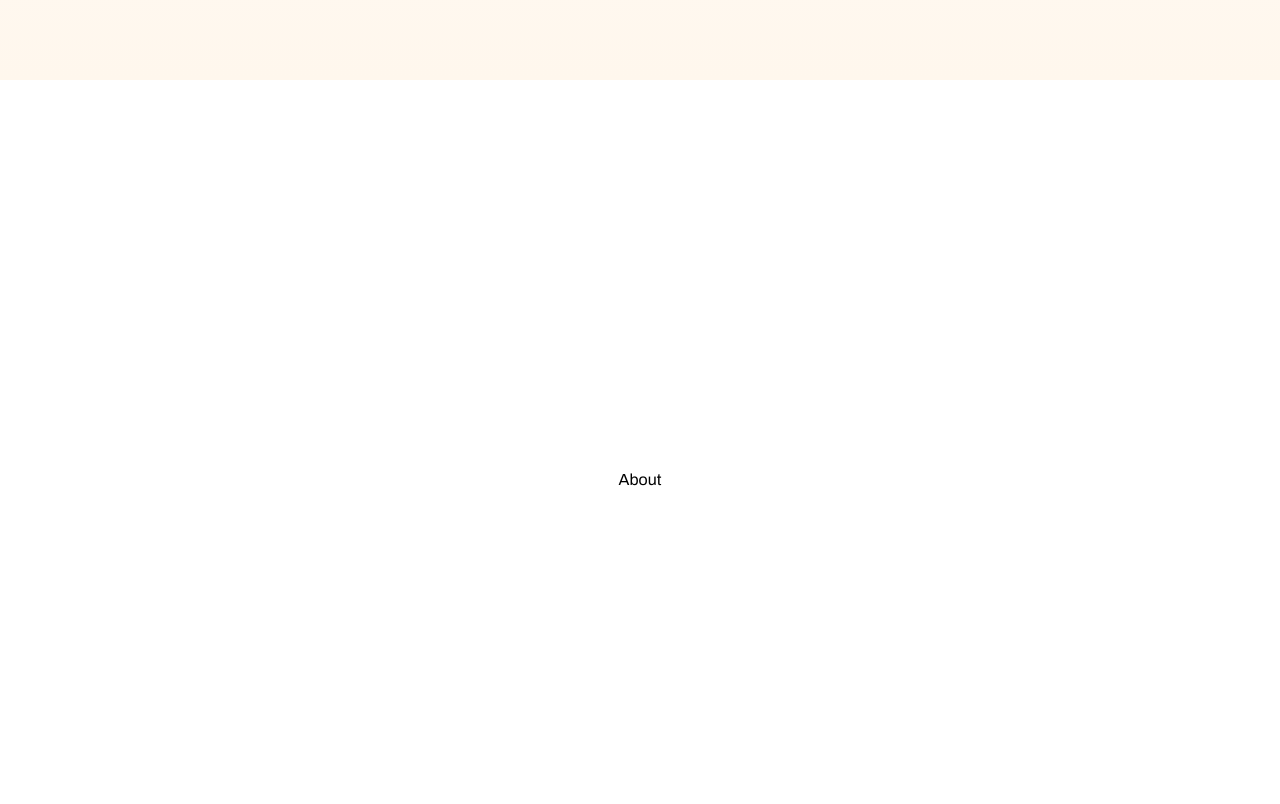
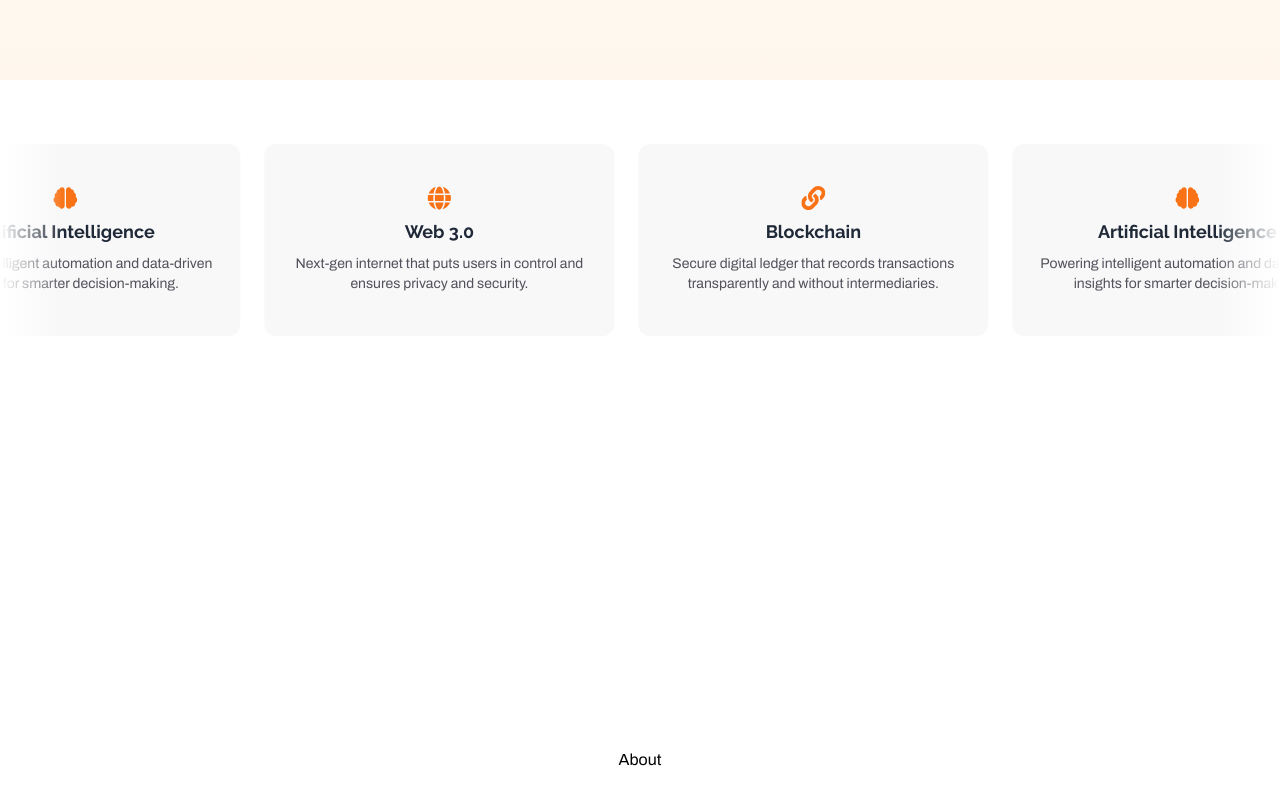
Before and after one commit to vaishnavishelke2021/Startup-Website---STSARC, a React (Vite) app: page / in a window 1280 px wide. Shown: the part 720-1524 px from the top of the page. Built offline with nearby package versions, Linux system fonts and the light colour scheme.

Commit message:
added: Marquee

```diff
--- a/package.json
+++ b/package.json
@@ -15,9 +15,12 @@
     "@react-three/fiber": "^8.17.10",
     "framer-motion": "^11.11.10",
     "gsap": "^3.12.5",
+    "icons": "^1.0.0",
     "locomotive-scroll": "^4.1.4",
     "react": "^18.3.1",
     "react-dom": "^18.3.1",
+    "react-fast-marquee": "^1.6.5",
+    "react-icons": "^5.3.0",
     "react-scroll-parallax": "^3.4.5",
     "react-spring": "^9.7.4",
     "react-three-fiber": "^6.0.13",
--- a/src/components/Home.jsx
+++ b/src/components/Home.jsx
@@ -1,13 +1,17 @@
-import React from 'react'
-import HomeHero from './HomeHero'
+import React from "react";
+import HomeHero from "./HomeHero";
+import MarqueeCards from "./Marquee";
 
 const Home = () => {
   return (
-    <div id='home' className='min-h-screen flex items-center justify-center'>
+    <div id="home" className="min-h-screen">
       {/* Home */}
-      <HomeHero/>
+      <div className="flex items-center justify-center">
+        <HomeHero />
+      </div>
+      <MarqueeCards/>
     </div>
-  )
-}
+  );
+};
 
-export default Home
+export default Home;
--- a/src/components/Loading.jsx
+++ b/src/components/Loading.jsx
@@ -521,7 +521,7 @@ const StyledWrapper = styled.div`
 
   @keyframes fade00 {
     0% {
-      background: #8f1803;
+      background: #c24631;
     }
 
     50% {
--- /dev/null
+++ b/src/components/Marquee.jsx
@@ -0,0 +1,67 @@
+import React from "react";
+import Marquee from "react-fast-marquee";
+import { FaBrain, FaGlobe, FaLink } from "react-icons/fa";
+
+const Card = ({ icon, heading, subtext }) => {
+  return (
+    <div className="flex flex-col items-center justify-center mr-6 w-[350px] h-48 p-4 bg-gray-100/60 rounded-xl border-gray-200 transition-transform transform hover:bg-light">
+      <div className="text-2xl mb-2 text-orange-500">{icon}</div>
+      <h3 className="text-lg font-bold text-gray-800 raleway">{heading}</h3>
+      <p className="text-sm text-center text-zinc-600 mt-2">{subtext}</p>
+    </div>
+  );
+};
+
+const MarqueeCards = () => {
+  const cardData = [
+    {
+      icon: <FaBrain />,
+      heading: "Artificial Intelligence",
+      subtext:
+        "Powering intelligent automation and data-driven insights for smarter decision-making.",
+    },
+    {
+      icon: <FaGlobe />,
+      heading: "Web 3.0",
+      subtext:
+        "Next-gen internet that puts users in control and ensures privacy and security.",
+    },
+    {
+      icon: <FaLink />,
+      heading: "Blockchain",
+      subtext:
+        "Secure digital ledger that records transactions transparently and without intermediaries.",
+    },
+  ];
+
+  return (
+    <div className="relative w-full py-6 mt-10 overflow-hidden">
+      {/* Left Gradient */}
+      <div className="absolute left-0 top-0 h-full w-16 bg-gradient-to-r from-white to-transparent z-10 pointer-events-none"></div>
+      {/* Right Gradient */}
+      <div className="absolute right-0 top-0 h-full w-16 bg-gradient-to-l from-white to-transparent z-10 pointer-events-none"></div>
+
+      <Marquee speed={70} gradient={false} pauseOnHover={true}>
+        {cardData.map((card, index) => (
+          <Card
+            key={index}
+            icon={card.icon}
+            heading={card.heading}
+            subtext={card.subtext}
+          />
+        ))}
+        {/* Duplicate cards to make the loop appear continuous */}
+        {cardData.map((card, index) => (
+          <Card
+            key={`duplicate-${index}`}
+            icon={card.icon}
+            heading={card.heading}
+            subtext={card.subtext}
+          />
+        ))}
+      </Marquee>
+    </div>
+  );
+};
+
+export default MarqueeCards;
--- a/tailwind.config.js
+++ b/tailwind.config.js
@@ -5,6 +5,7 @@ export default {
     extend: {
       colors: {
         primary: "#F96A50",
+        light: "#FFF7EE",
       },
 
     },
```
Also changed, not shown: 1 other file (tests, documents, lock files or other folders).
